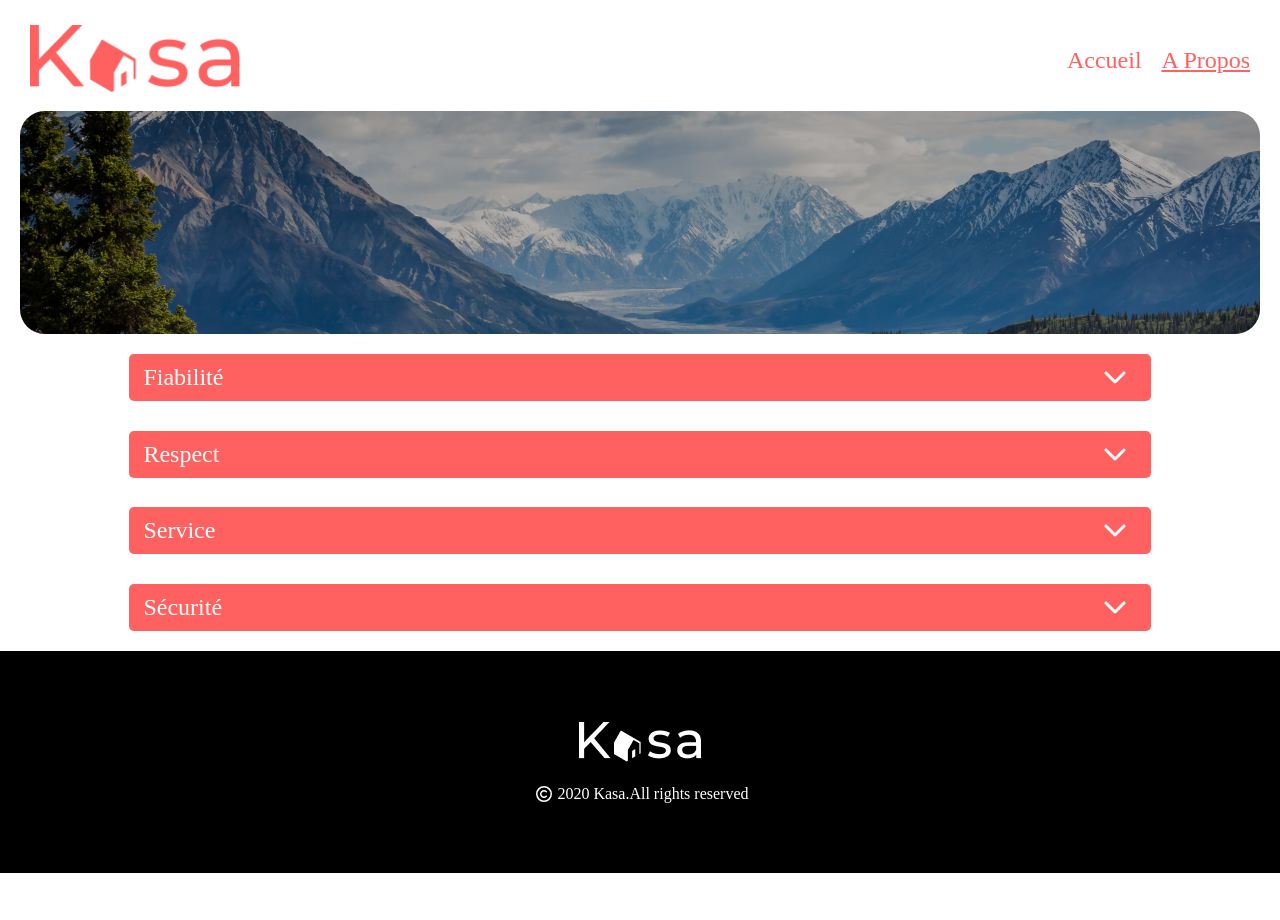
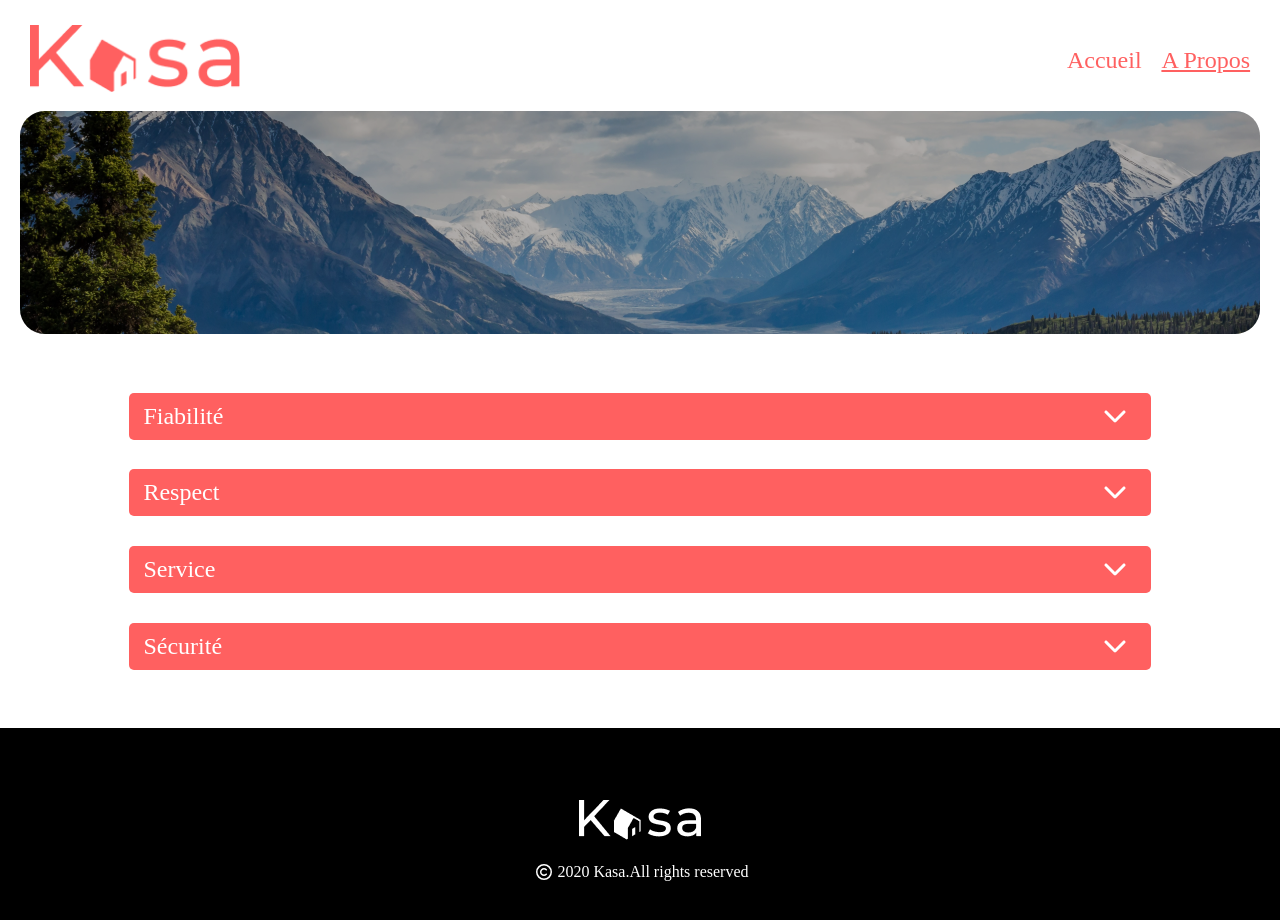
Before and after one commit to FaridBF/Kasa, a React (Create React App) app: page /about in a window 1280 px wide. Shown: the top 920 px of the page. Before the commit the page ends 873 px from the top, so only its background shows below. Built offline with nearby package versions, Linux system fonts and the light colour scheme.

Commit message:
fix: correction css collapse component

```diff
--- a/src/components/Collapse/collapse.css
+++ b/src/components/Collapse/collapse.css
@@ -34,8 +34,10 @@
 /*Page About*/
 .container-sections {
   display: flex;
+  min-height: 24rem;
   align-items: center;
   flex-direction: column;
+  justify-content: center;
 }
 .collapse-content-section {
   width: 36.56rem;
```
